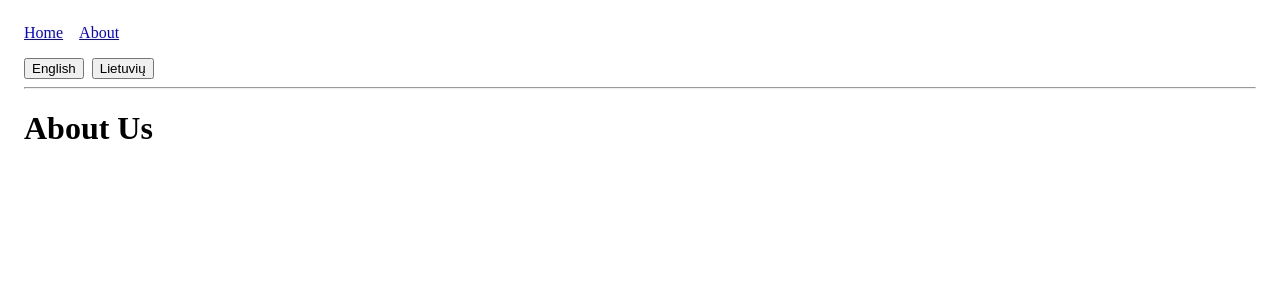
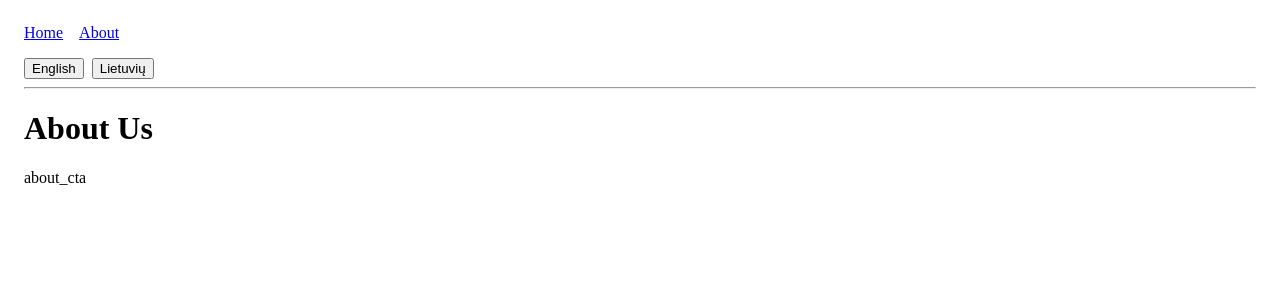
Before and after one commit to gediminasurvila/react-weblate, a React (Vite) app: page /about in a window 1280 px wide. Shown: the top 300 px of the page. Built offline with nearby package versions, Linux system fonts and the light colour scheme.

Commit message:
about cta string

```diff
--- a/src/pages/About.tsx
+++ b/src/pages/About.tsx
@@ -7,6 +7,7 @@ const About: React.FC = () => {
     <div>
       <h1>{t("about_us")}</h1>
       <div>{t("about_description")}</div>
+      <div>{t("about_cta")}</div>
     </div>
   );
 };
```
